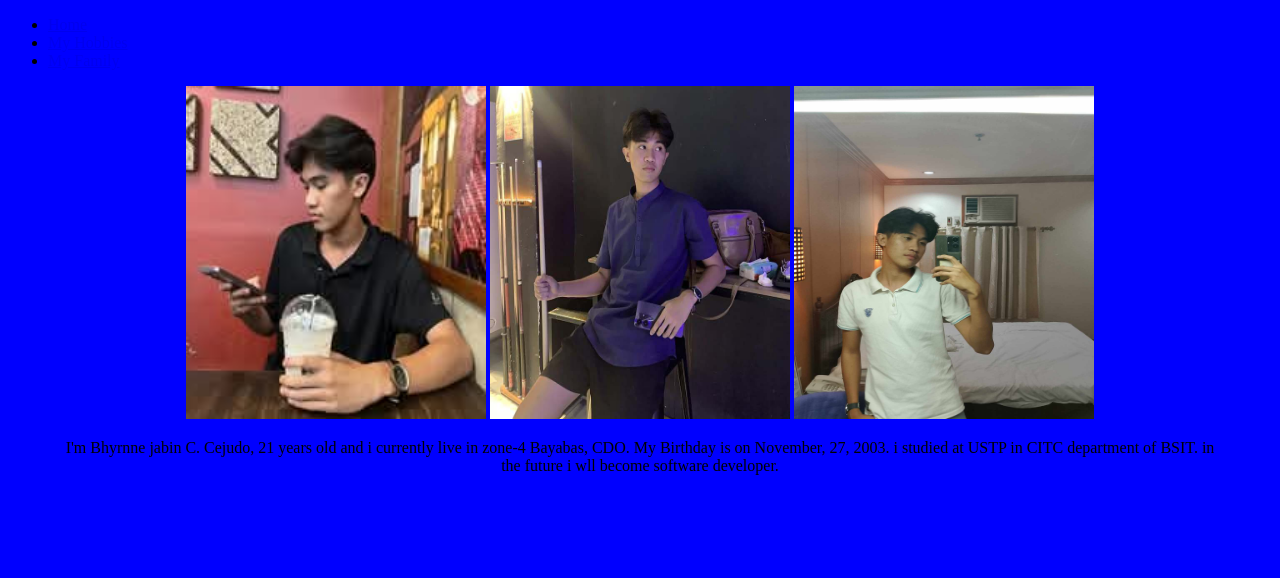
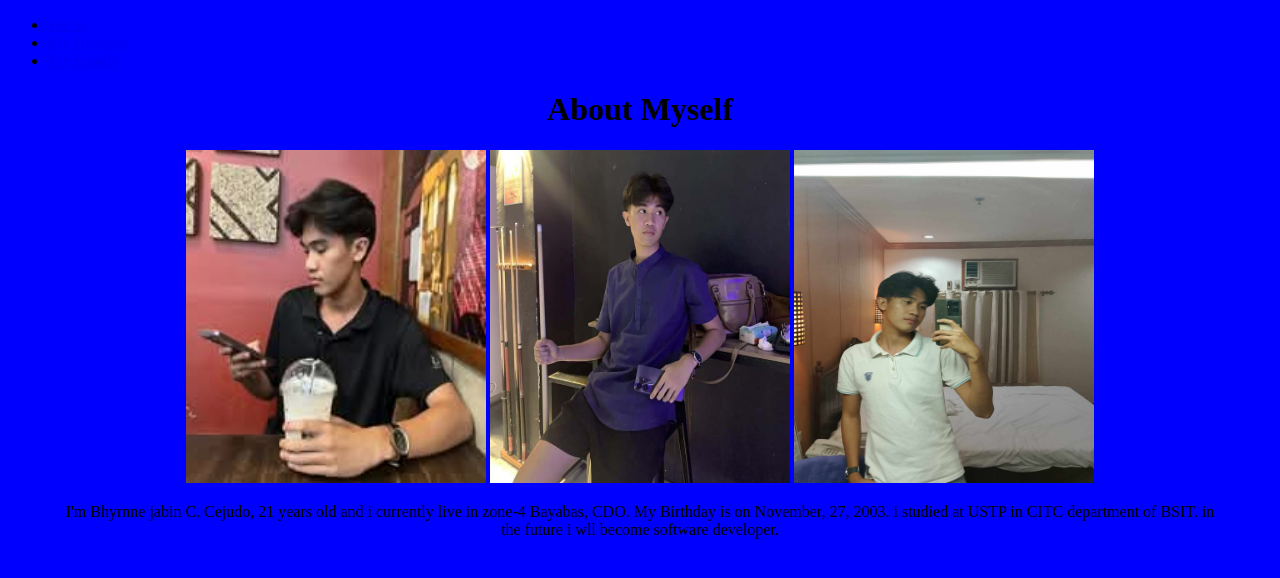
Before and after one commit to Bhyrnne27/kiyoshi, a plain HTML site: page about.html in a window 1280 px wide. Drawn offline with Linux system fonts and the light colour scheme.

Commit message:
added changes

```diff
--- a/about.html
+++ b/about.html
@@ -13,6 +13,7 @@
     </ul>
 
 <center>
+    <h1> About Myself</h1>
     <div class="Me">
     <img src="485204321_685594990699464_8431905603611611749_n.jpg" alt="me"
         width="300" height="333">
```
Also changed, not shown: family.html (+1 -0 lines).
